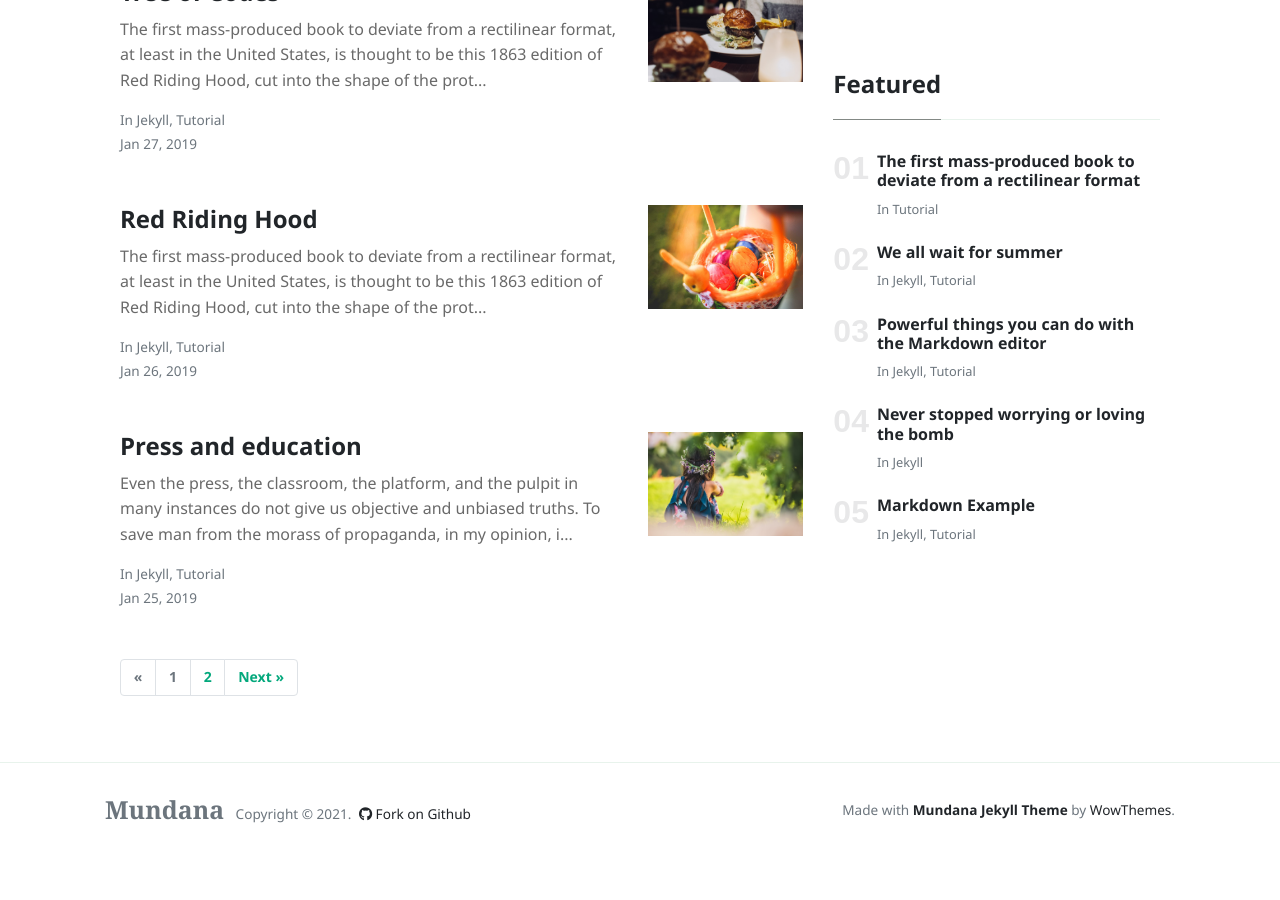
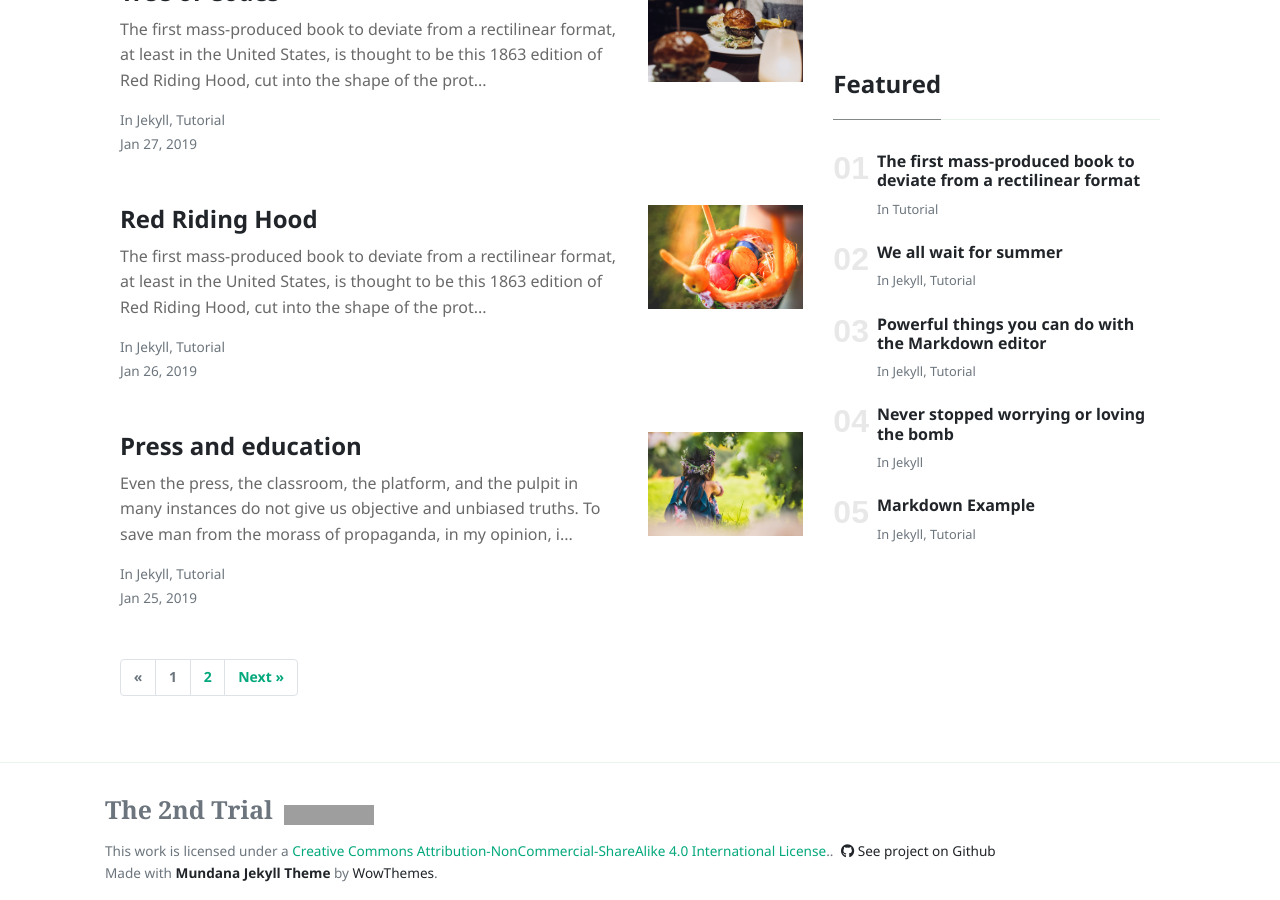
Before and after one commit to the-second-trial/homepage, a Jekyll site: the page built from index.html, in a window 1280 px wide and 900 px high, scrolled down 1751 px. Built offline with Jekyll 4.4.1, drawn with Linux system fonts in a browser that asks for light colours; nearby versions of some CDN libraries; the list of posts is cut into pages by our own code; before the commit the page ends 2607 px from its top, so only the background shows below that; grey boxes are pictures that could not be loaded.

```diff
--- a/_config.yml
+++ b/_config.yml
@@ -1,6 +1,6 @@
 # Site
 name: 'The 2nd Trial'
-description: 'Mundana is a free Jekyll theme for awesome people like you, Medium like.'
+description: 'Learn Mathematics thorugh the problems and questions of the Italian National Exam.'
 logo: 'assets/images/logo.png'
 favicon: 'assets/images/favicon.ico'
 baseurl: '/'
--- a/_layouts/default.html
+++ b/_layouts/default.html
@@ -22,15 +22,13 @@
     <!-- Theme Stylesheet -->
     <link rel="stylesheet" href="{{site.baseurl}}/assets/css/theme.css">
 
-    <!-- Jquery on header to make sure everything works, the rest  of the scripts in footer for fast loading -->
+    <!-- Jquery on header to make sure everything works, the rest of the scripts in footer for fast loading -->
     <script
     src="https://code.jquery.com/jquery-3.3.1.min.js"
     integrity="sha256-FgpCb/KJQlLNfOu91ta32o/NMZxltwRo8QtmkMRdAu8="
     crossorigin="anonymous"></script>
 
     {% include tracking-header.html %}
-
-
 </head>
 
 <body class="{% if page.url == "/" %} homefirstpage {% endif %}">
@@ -65,6 +63,10 @@
 
 
     <!-- Scripts: popper, bootstrap, theme, lunr -->
+    <!-- MathJax for Math typesetting -->
+    <script src="https://polyfill.io/v3/polyfill.min.js?features=es6"></script>
+    <script id="MathJax-script" async src="https://cdn.jsdelivr.net/npm/mathjax@3/es5/tex-mml-chtml.js"></script>
+
     <script src="https://cdnjs.cloudflare.com/ajax/libs/popper.js/1.14.6/umd/popper.min.js" integrity="sha384-wHAiFfRlMFy6i5SRaxvfOCifBUQy1xHdJ/yoi7FRNXMRBu5WHdZYu1hA6ZOblgut" crossorigin="anonymous"></script>
 
     <script src="https://stackpath.bootstrapcdn.com/bootstrap/4.2.1/js/bootstrap.min.js" integrity="sha384-B0UglyR+jN6CkvvICOB2joaf5I4l3gm9GU6Hc1og6Ls7i6U/mkkaduKaBhlAXv9k" crossorigin="anonymous"></script>
@@ -77,11 +79,11 @@
         <div class="container">
         <div class="row align-items-center justify-content-between">
             <div>
-                <span class="navbar-brand mr-2 mb-0"><strong>Mundana</strong></span>
-                <span>Copyright © <script>document.write(new Date().getFullYear())</script>.</span>
+                <span class="navbar-brand mr-2 mb-0"><strong>The 2nd Trial</strong></span>
+                <span><a rel="license" href="http://creativecommons.org/licenses/by-nc-sa/4.0/"><img alt="Creative Commons License" style="border-width:0" src="https://i.creativecommons.org/l/by-nc-sa/4.0/80x15.png" /></a><br />This work is licensed under a <a rel="license" href="http://creativecommons.org/licenses/by-nc-sa/4.0/">Creative Commons Attribution-NonCommercial-ShareAlike 4.0 International License</a>.</script>.</span>
 
                 <!--  Github Repo Star Btn-->
-                <a class="text-dark ml-1" target="_blank" href="https://github.com/wowthemesnet/mundana-theme-jekyll"><i class="fab fa-github"></i> Fork on Github</a>
+                <a class="text-dark ml-1" target="_blank" href="https://github.com/the-second-trial/the-second-trial"><i class="fab fa-github"></i> See project on Github</a>
 
             </div>
             <div>
```
Also changed, not shown: _posts/2019-01-24-powerful-things-markdown-editor.md (+4 -0 lines).
